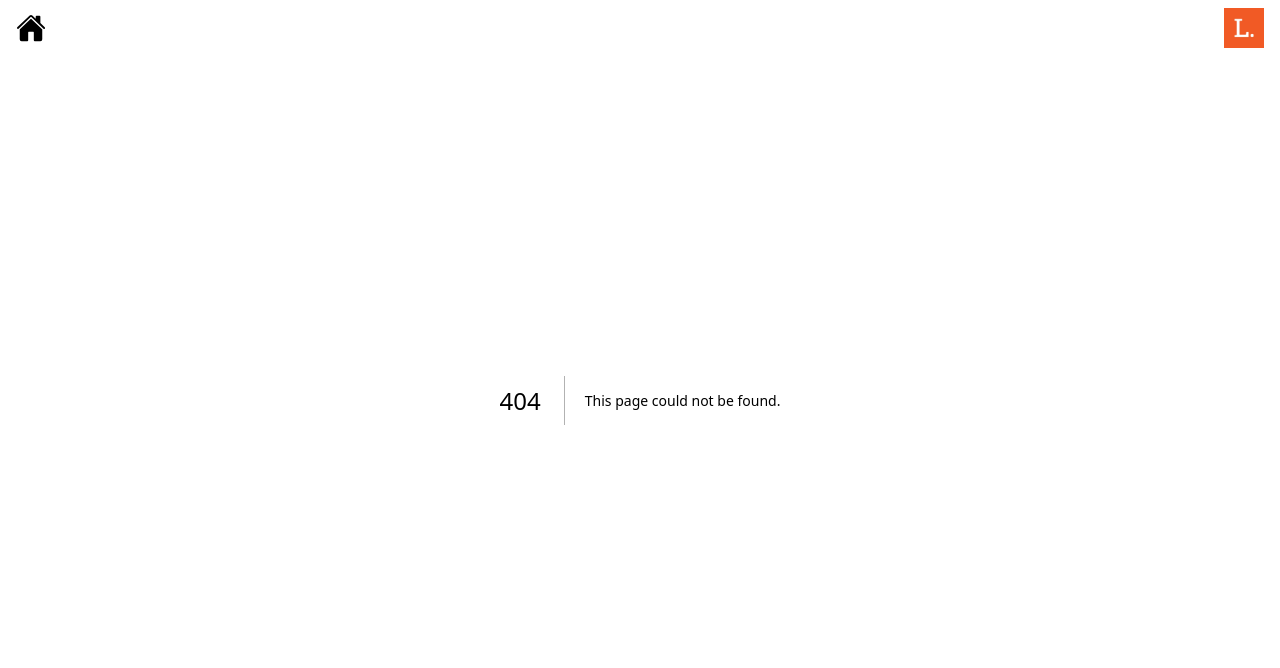
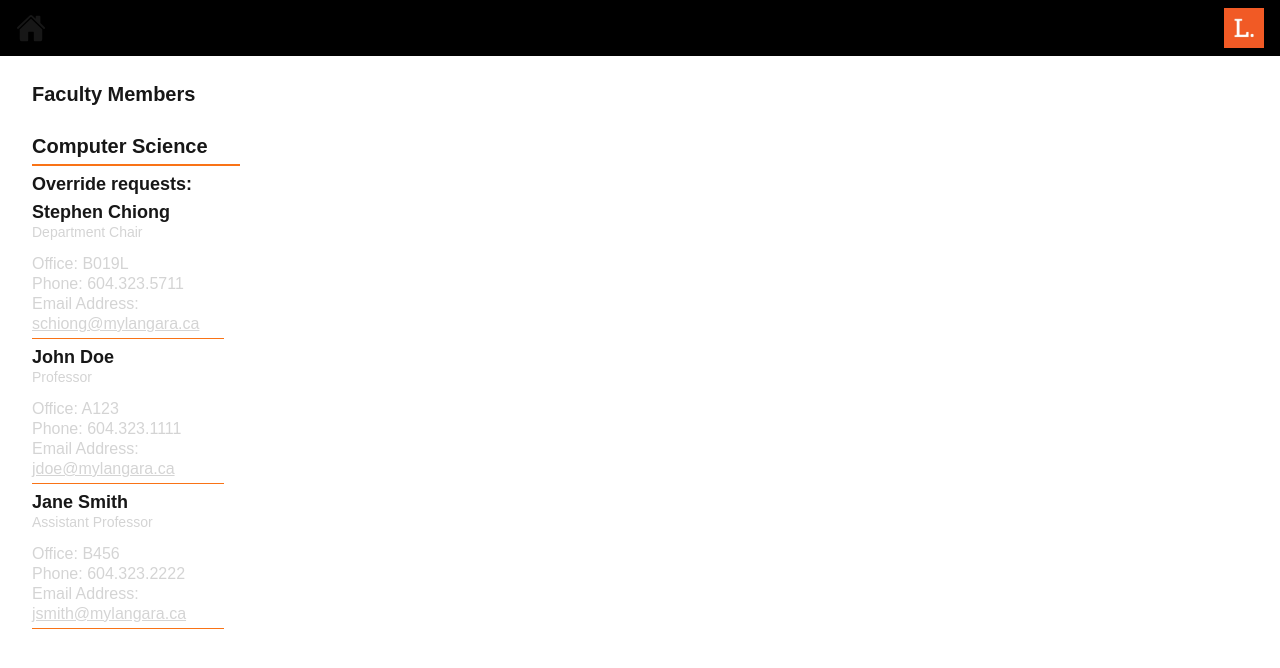
Before and after one commit to langaracpsc/CourseGraph, a Next.js app in the folder frontend/app/: page /FacultyContacts in a window 1280 px wide. Before the commit this address had no page. Shown: the top 668 px of the page. Built offline with nearby package versions, Linux system fonts and the light colour scheme.

Commit message:
FacultyContacts/ created

```diff
--- /dev/null
+++ b/frontend/app/src/app/FacultyContacts/page.tsx
@@ -0,0 +1,56 @@
+const page = () => {
+    const data = { // Placeholder data
+        department: "Computer Science",
+        members: [
+            {
+                name: "Stephen Chiong",
+                title: "Department Chair",
+                office: "B019L",
+                phone: "604.323.5711",
+                email: "schiong@mylangara.ca",
+                overrideRequests: true
+            },
+            {
+                name: "John Doe",
+                title: "Professor",
+                office: "A123",
+                phone: "604.323.1111",
+                email: "jdoe@mylangara.ca",
+                overrideRequests: false
+            },
+            {
+                name: "Jane Smith",
+                title: "Assistant Professor",
+                office: "B456",
+                phone: "604.323.2222",
+                email: "jsmith@mylangara.ca",
+                overrideRequests: false
+            }
+        ]
+    };
+
+  return (
+    <div className="mt-14 pt-6 px-8">
+      <h1 className="text-xl font-semibold" >Faculty Members</h1>
+        <div className="pt-6">
+            <h2 className="text-xl font-semibold border-b-2 border-orange-500 w-52 pb-1">{data.department}</h2>
+            {data.members.map((member, index) => (
+                    <div key={index} className="w-48 pt-1">
+                        {member.overrideRequests && (
+                            <h3 className="text-lg font-semibold">Override requests:</h3>
+                        )}
+                        <h3 className="text-lg font-semibold">{member.name}</h3>
+                        <p className="text-sm leading-3 text-neutral-300">{member.title}</p>
+                        <ul className="pt-4 pb-1 border-b border-orange-500 leading-tight text-neutral-300">
+                            <li>Office: {member.office}</li>
+                            <li>Phone: {member.phone}</li>
+                            <li>Email Address: <span className="underline">{member.email}</span></li>
+                        </ul>
+                    </div>
+                ))}
+        </div>
+    </div>
+  )
+}
+
+export default page
--- a/frontend/app/src/app/Menu/page.tsx
+++ b/frontend/app/src/app/Menu/page.tsx
@@ -2,7 +2,7 @@ import Link from "next/link";
 
 const page = () => {
   return (
-    <div className="px-10">
+    <div className="px-8">
       <ul className="flex flex-col justify-center content-start h-screen text-2xl font-medium">
         <li>
           <Link href={"/Profile"} className="block pt-8 pb-1 pl-1 mt-2 w-60 border-orange-500 border-b hover:bg-neutral-800 focus:outline-none focus:bg-neutral-700 transition-colors duration-200">Profile</Link>
--- a/frontend/app/src/app/components/Header.tsx
+++ b/frontend/app/src/app/components/Header.tsx
@@ -5,8 +5,8 @@ import langaraLogo from "../assets/images/langara-logo.png";
 
 const Header = () => {
   return (
-    <div className="fixed top-0 left-0 h-14 w-screen flex justify-between items-center px-4 py-2 z-30">
-      <Link href="/Menu" className="focus:outline-none focus:outline-orange-500 transition-colors duration-500 rounded-sm">
+    <div className="fixed top-0 left-0 h-14 w-screen flex justify-between items-center px-4 py-2 z-30 bg-black">
+      <Link href="/Menu" className="focus:outline-none rounded-sm">
         <IoHome className="text-3xl" />
       </Link>
       <Image
```
